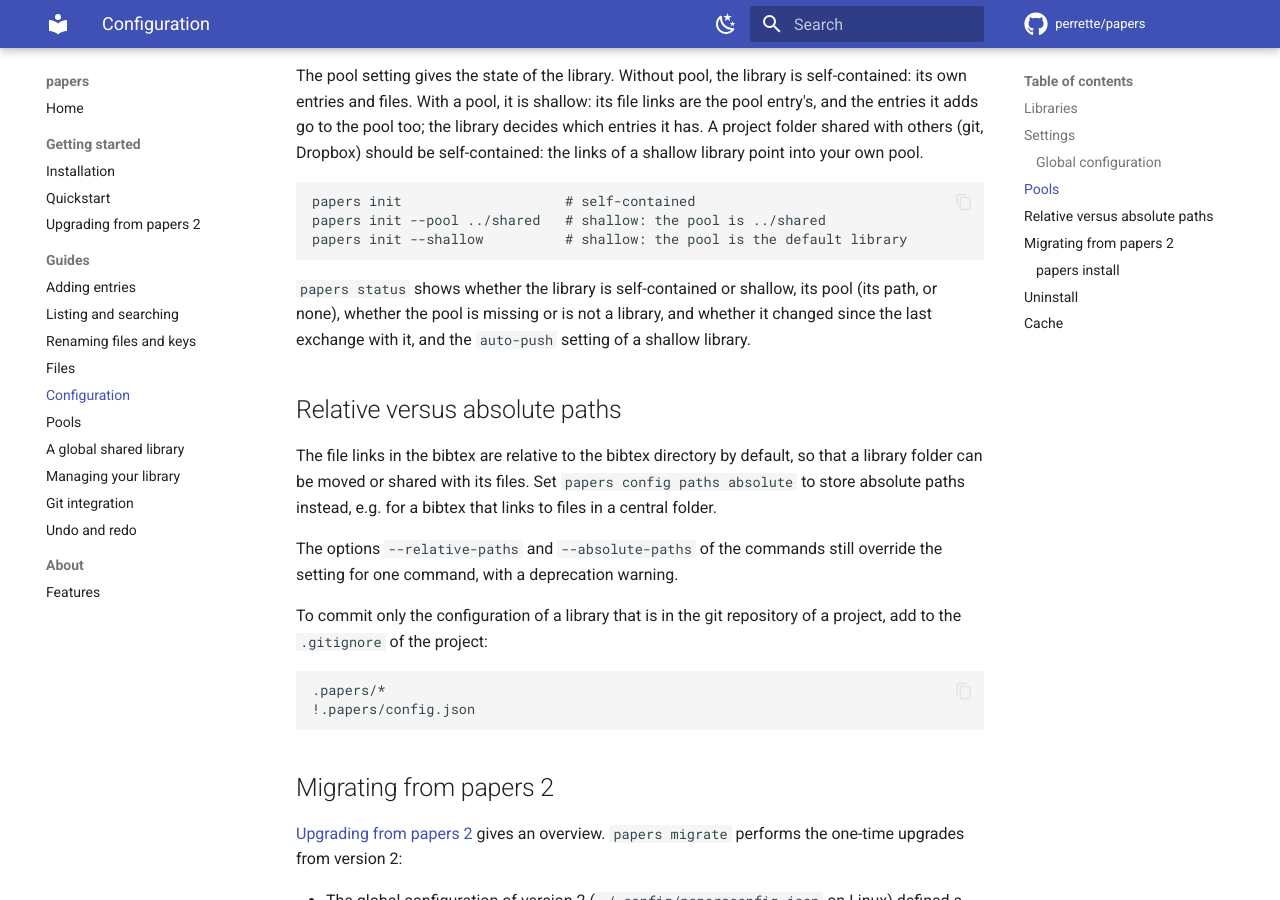
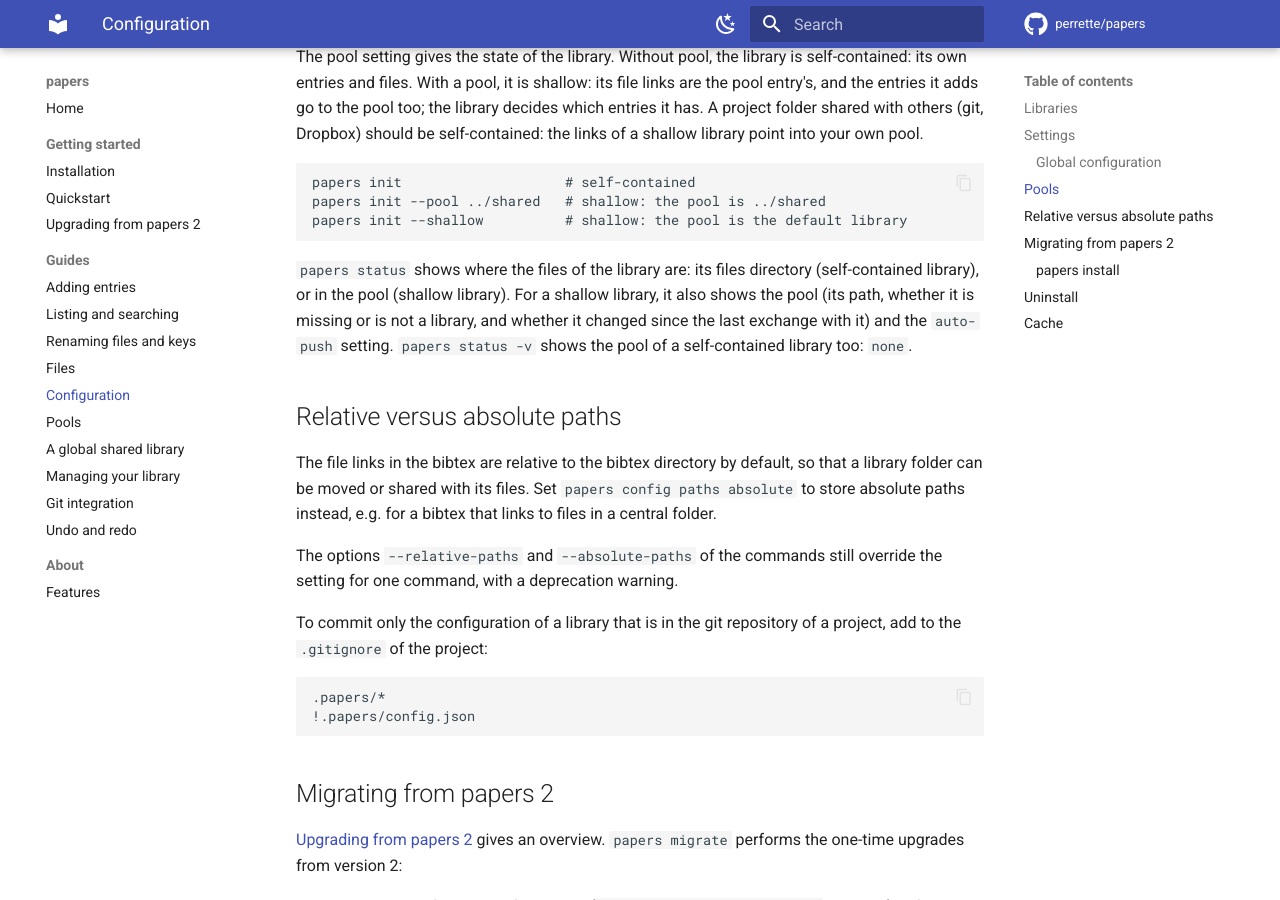
Before and after one commit to perrette/papers, an MkDocs documentation site: the page built from docs/configuration.md, in a window 1280 px wide and 900 px high, scrolled down 3693 px. Built offline with MkDocs 1.6.1 and Material for MkDocs 9.7.7, drawn with Linux system fonts in a browser that asks for light colours; comment, search, counter and statistics services are not loaded; the version menu is left out; some of the changed text lies outside the part shown.

Commit message:
docs: init, status and exchange outputs without the pool and unchanged lines

````diff
--- a/docs/configuration.md
+++ b/docs/configuration.md
@@ -168,10 +167,12 @@ papers init --pool ../shared   # shallow: the pool is ../shared
 papers init --shallow          # shallow: the pool is the default library
 ```
 
-`papers status` shows whether the library is self-contained or shallow,
-its pool (its path, or none), whether the pool is missing or is not a
-library, and whether it changed since the last exchange with it, and the
-`auto-push` setting of a shallow library.
+`papers status` shows where the files of the library are: its files
+directory (self-contained library), or in the pool (shallow library). For
+a shallow library, it also shows the pool (its path, whether it is
+missing or is not a library, and whether it changed since the last
+exchange with it) and the `auto-push` setting. `papers status -v` shows
+the pool of a self-contained library too: `none`.
 
 ## Relative versus absolute paths
 
````
Also changed, not shown: other parts of docs/configuration.md (+0 -1 lines), README.md (+2 -3 lines), docs/global-library.md (+3 -6 lines), docs/pools.md (+6 -4 lines), docs/quickstart.md (+2 -5 lines).
